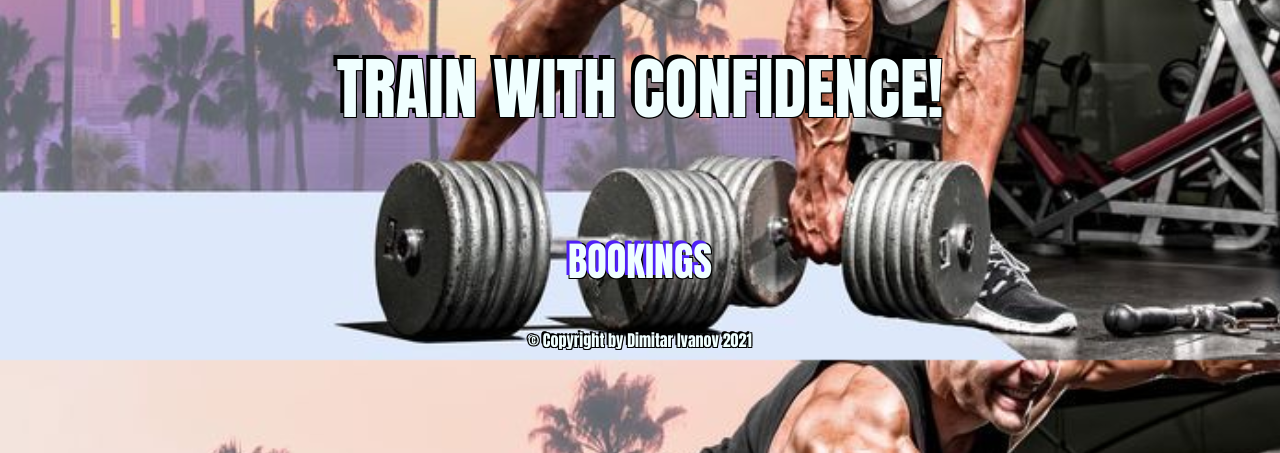
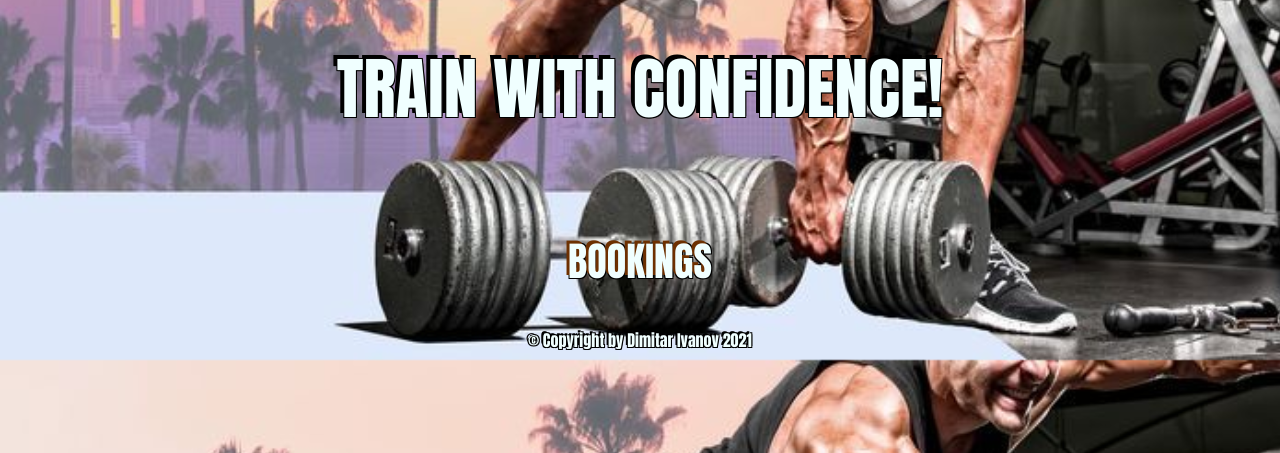
Before and after one commit to mitkousa/Gym_Project_W4, a Flask app: page /bookings in a window 1280 px wide. Shown: the part 347-800 px from the top of the page. Run offline with Flask 2, Linux system fonts and the light colour scheme; data that the repository does not hold is empty; some libraries are stand-ins or nearby versions.

Commit message:
bookings header changed

```diff
--- a/static/style.css
+++ b/static/style.css
@@ -84,7 +84,7 @@ a {
 }
 
 .booking {
-    text-shadow: -3px -3px 0 rgb(79, 32, 247), 1px -1px 0 #000, -1px 1px 0 #000, 1px 1px 0 #000;
+    text-shadow: -3px -3px 0 rgb(109, 48, 1), 1px -1px 0 #000, -1px 1px 0 #000, 1px 1px 0 #000;
     display: flex;
     flex-direction: column;
     margin: auto;
```
